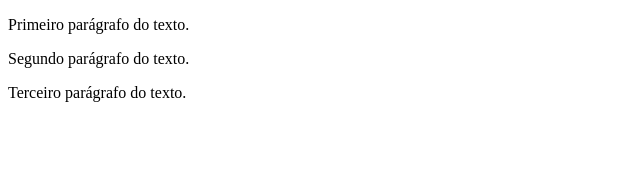
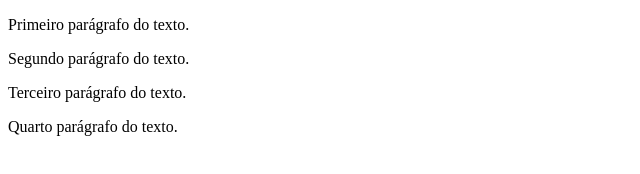
Before and after one commit to zezitocstec/ProjetoGitHub, a plain HTML site: page index.html in a window 1280 px wide. Shown: the whole page, without its empty margins (0-640 px from the left). Drawn offline with Linux system fonts and the light colour scheme.

Commit message:
teste teste 3

```diff
--- a/index.html
+++ b/index.html
@@ -8,5 +8,6 @@
     <p>Primeiro parágrafo do texto.</p>
     <p>Segundo parágrafo do texto.</p>
     <p>Terceiro parágrafo do texto.</p>
+    <p>Quarto parágrafo do texto.</p>
 </body>
 </html>
```
